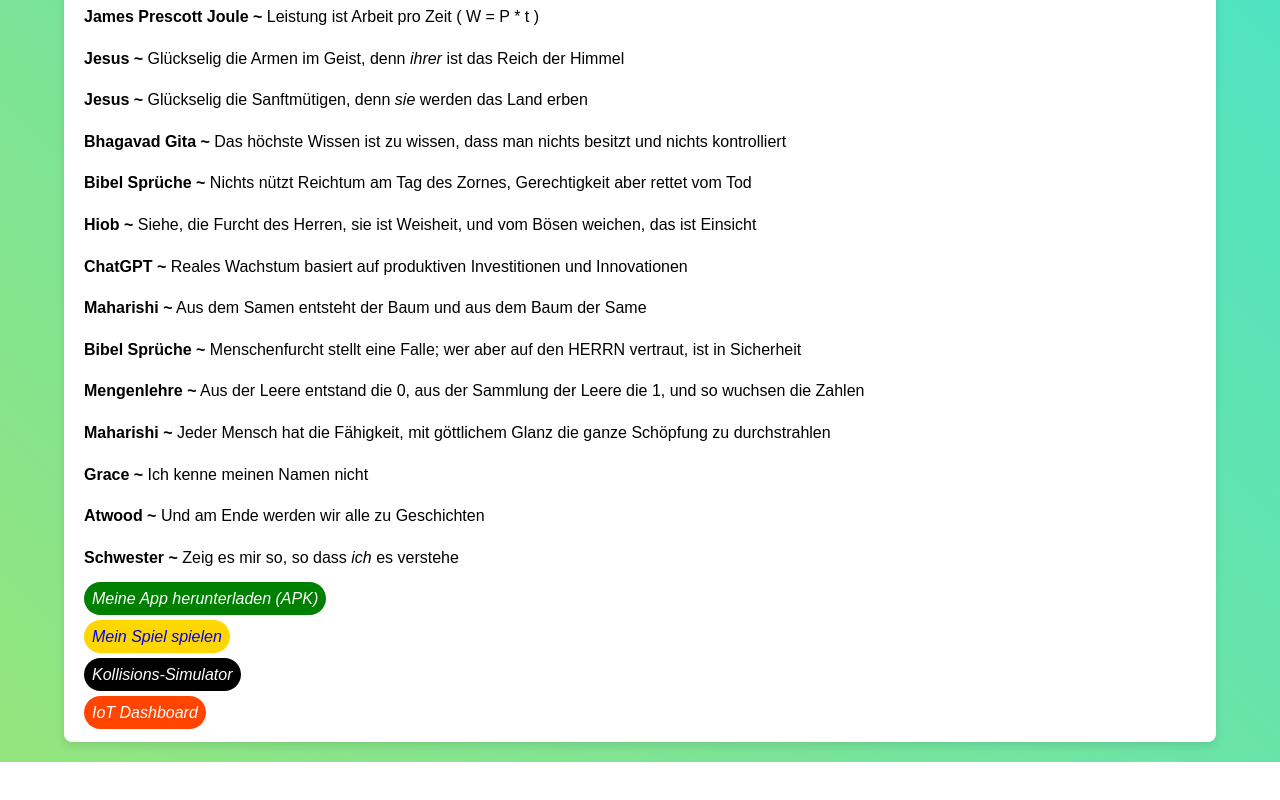
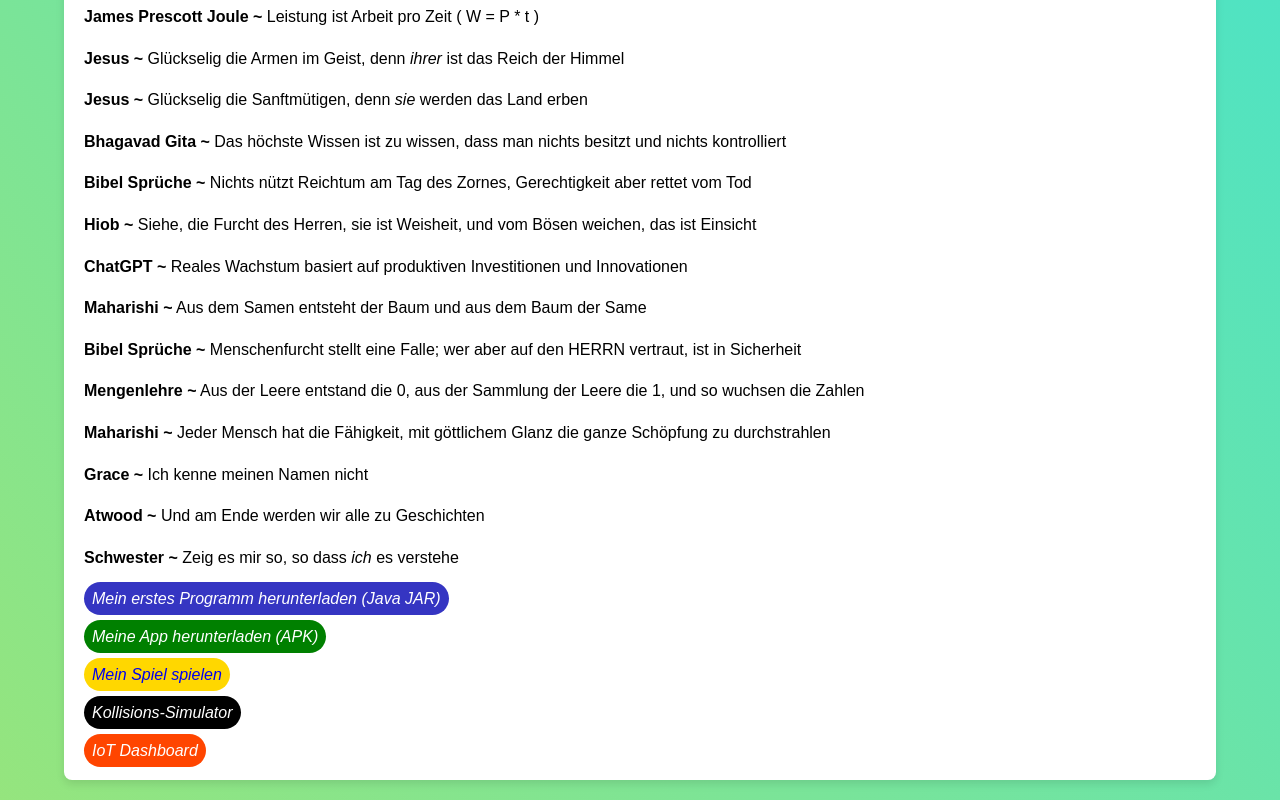
Before and after one commit to luisgalvezbommer/luisgalvezbommer.github.io, a plain HTML site: page index.html in a window 1280 px wide. Shown: the part 4589-5389 px from the top of the page. Before the commit the page ends 5351 px from the top, so only its background shows below. Drawn offline with nearby package versions, Linux system fonts and the light colour scheme; a web font is replaced by a local one.

Commit message:
feat: Add first program

```diff
--- a/index.html
+++ b/index.html
@@ -254,7 +254,13 @@
             <p><strong>Schwester ~ </strong>Zeig es mir so, so dass <i>ich</i> es verstehe</p>
         </div>
         <div class="section apps">
-            <a id="app_download" href="apps/app_luisgalvezbommer.apk" download="app_luisgalvezbommer">
+            <a id="my-first-program" href="apps/Wahrscheinlichkeitsrechner.jar"
+                download="Wahrscheinlichkeitsrechner.jar">
+                Mein erstes Programm herunterladen (Java JAR)
+            </a>
+        </div>
+        <div class="section apps">
+            <a id="app_download" href="apps/app_luisgalvezbommer.apk" download="app_luisgalvezbommer.apk">
                 Meine App herunterladen (APK)
             </a>
         </div>
--- a/styles.css
+++ b/styles.css
@@ -285,6 +285,13 @@ a {
     font-style: italic;
 }
 
+#my-first-program {
+    background-color: rgb(53, 53, 194);
+    color: white;
+    padding: 8px;
+    border-radius: 9999px;
+}
+
 #app_download {
     background-color: green;
     color: white;
```
Also changed, not shown: 1 other file.
